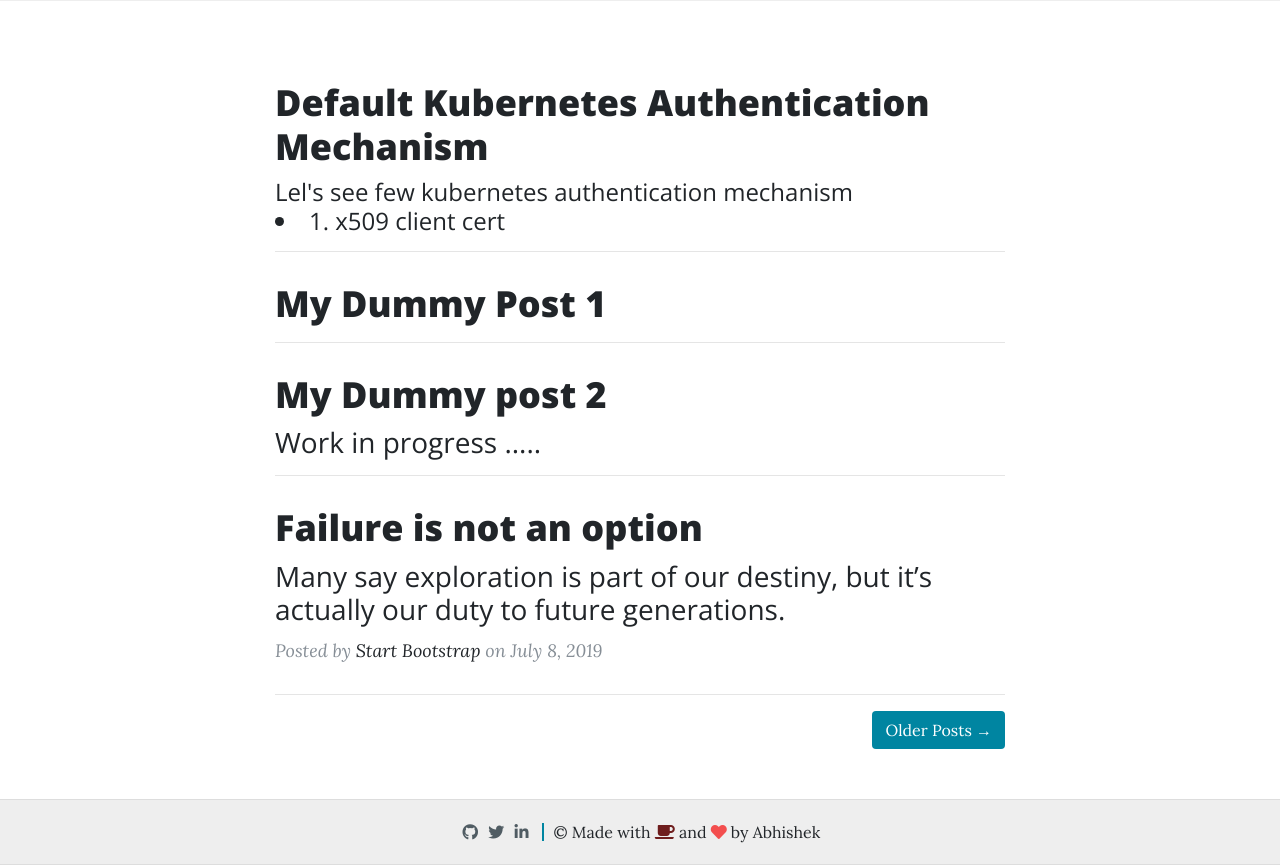
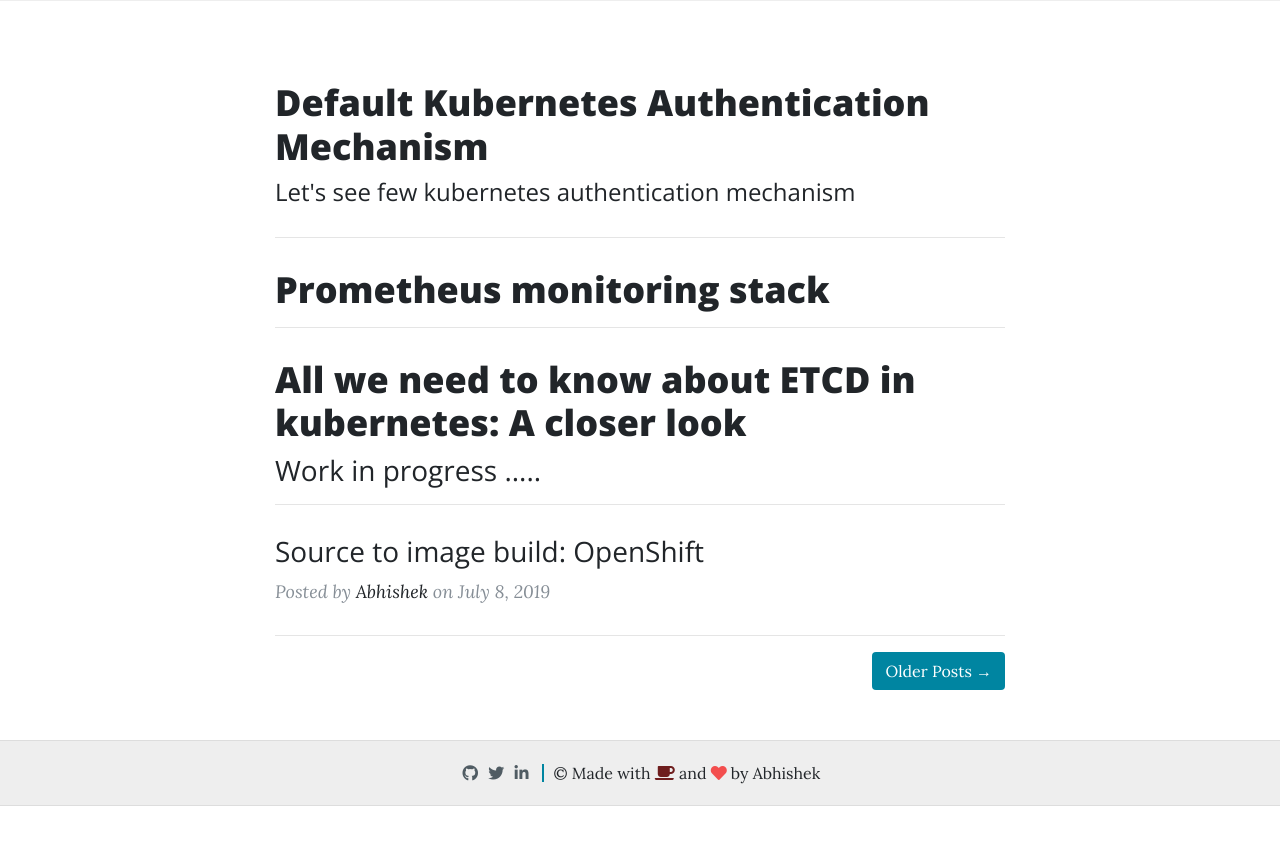
Before and after one commit to a7vicky/myblog, a Flask app: page / in a window 1280 px wide. Shown: the part 531-1396 px from the top of the page. After the commit the page ends 1337 px from the top, so only its background shows below. Run offline with Flask 2, Linux system fonts and the light colour scheme; some libraries are stand-ins or nearby versions.

Commit message:
minor changes

```diff
--- a/pyblog/static/css/navbar.css
+++ b/pyblog/static/css/navbar.css
@@ -1,7 +1,7 @@
 #mainNav {
   position: absolute;
   border-bottom: 1px solid #e9ecef;
-  background-color: #fff;
+  background-color: #eee;
   font-family: "Open Sans", "Helvetica Neue", Helvetica, Arial, sans-serif;
 }
 
--- a/pyblog/templates/index.html
+++ b/pyblog/templates/index.html
@@ -28,8 +28,8 @@
             Default Kubernetes Authentication Mechanism
           </h2>
           <h4 class="post-subtitle">
-            Lel's see few kubernetes authentication mechanism
-            <li>1. x509 client cert</li>
+            Let's see few kubernetes authentication mechanism
+            <p> </p>
           </h4>
         </a>
       </div>
@@ -37,18 +37,15 @@
       <div class="post-preview">
         <a href="post.html">
           <h2 class="post-title">
-            My Dummy Post 1
+            Prometheus monitoring stack
           </h2>
         </a>
-        <!--       <p class="post-meta">Posted by
-          <a href="#">Start Bootstrap</a>
-          on September 18, 2019</p> -->
       </div>
       <hr />
       <div class="post-preview">
         <a href="post.html">
           <h2 class="post-title">
-            My Dummy post 2
+            All we need to know about ETCD in kubernetes: A closer look
           </h2>
           <h3 class="post-subtitle">
             Work in progress .....
@@ -59,16 +56,15 @@
       <div class="post-preview">
         <a href="post.html">
           <h2 class="post-title">
-            Failure is not an option
+
           </h2>
           <h3 class="post-subtitle">
-            Many say exploration is part of our destiny, but it’s actually our
-            duty to future generations.
+            Source to image build: OpenShift
           </h3>
         </a>
         <p class="post-meta">
           Posted by
-          <a href="#">Start Bootstrap</a>
+          <a href="#">Abhishek</a>
           on July 8, 2019
         </p>
       </div>
```
